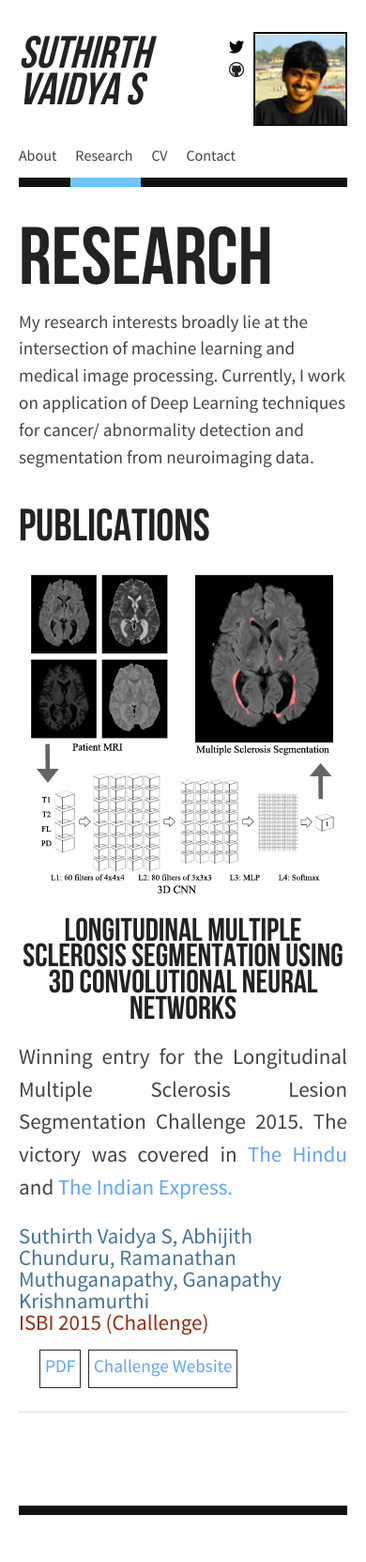
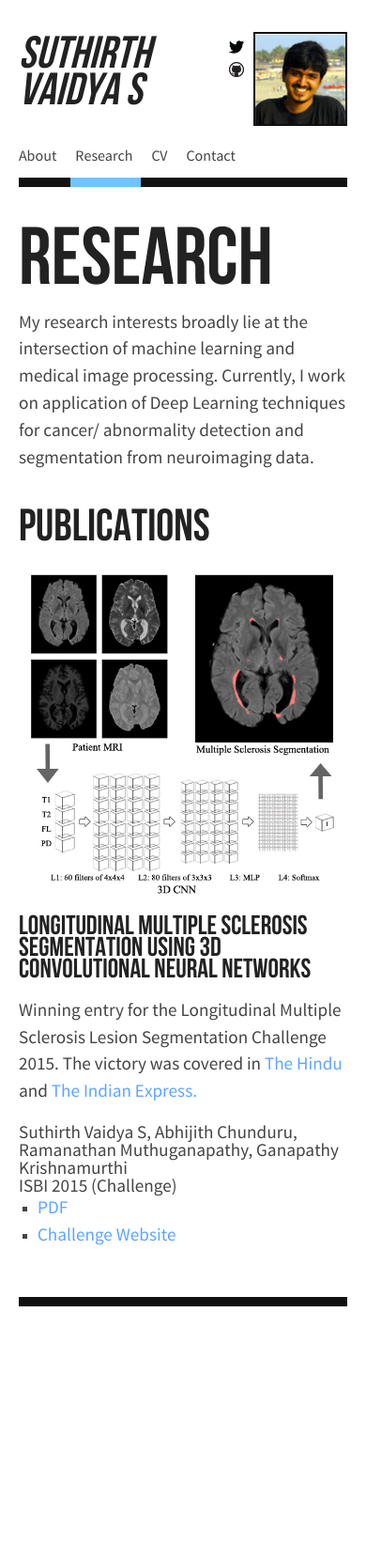
Before and after one commit to suthirth/suthirth.github.io, a Jekyll site: the page built from research/index.html, in a window 390 px wide. Shown: the whole page at 94% size. Built offline with Jekyll 4.4.1, drawn with Linux system fonts in a browser that asks for light colours; after the commit the page ends 1440 px from its top, so only the background shows below that.

Commit message:
Update mobile.css

```diff
--- a/css/mobile.css
+++ b/css/mobile.css
@@ -274,54 +274,3 @@ pre {
 
 .chords strong {
   color: #6ec5ff; }
-
-.pubt {
-  font-size: 1.2em;
-  font-weight:bold;
-  color: #222222;
-}
-@media (max-width: 768px) {
-  .pubt {
-    text-align: center;
-    margin-top: 10px;
-    margin-bottom: 10px;
-  }
-  .pubd {
-    text-align: justify;
-  }
-}
-.pubd {
-  font-size: 1.2em;
-  font-weight= lighter
-  line-height: 1.5em;
-}
-.pubimg {
-  text-align: center;
-}
-.pubimg img {
-  max-width: 100%;
-}
-.puba {
-  font-size: 1.2em;
-  color: #427699;
-}
-.pubv {
-  color: #992B0F;
-  font-size: 1.2em;
-}
-.publ {
-  padding-top: 10px;
-}
-.publ li {
-  border: 1px solid #292929;
-  padding: 5px;
-  margin: 5px 2px;
-  display: inline-block;
-}
-.pubwrap {
-  padding-bottom: 20px;
-  margin-bottom: 50px;
-  border-bottom: 1px solid #DDD;
-}
-.pub {
-}
```
